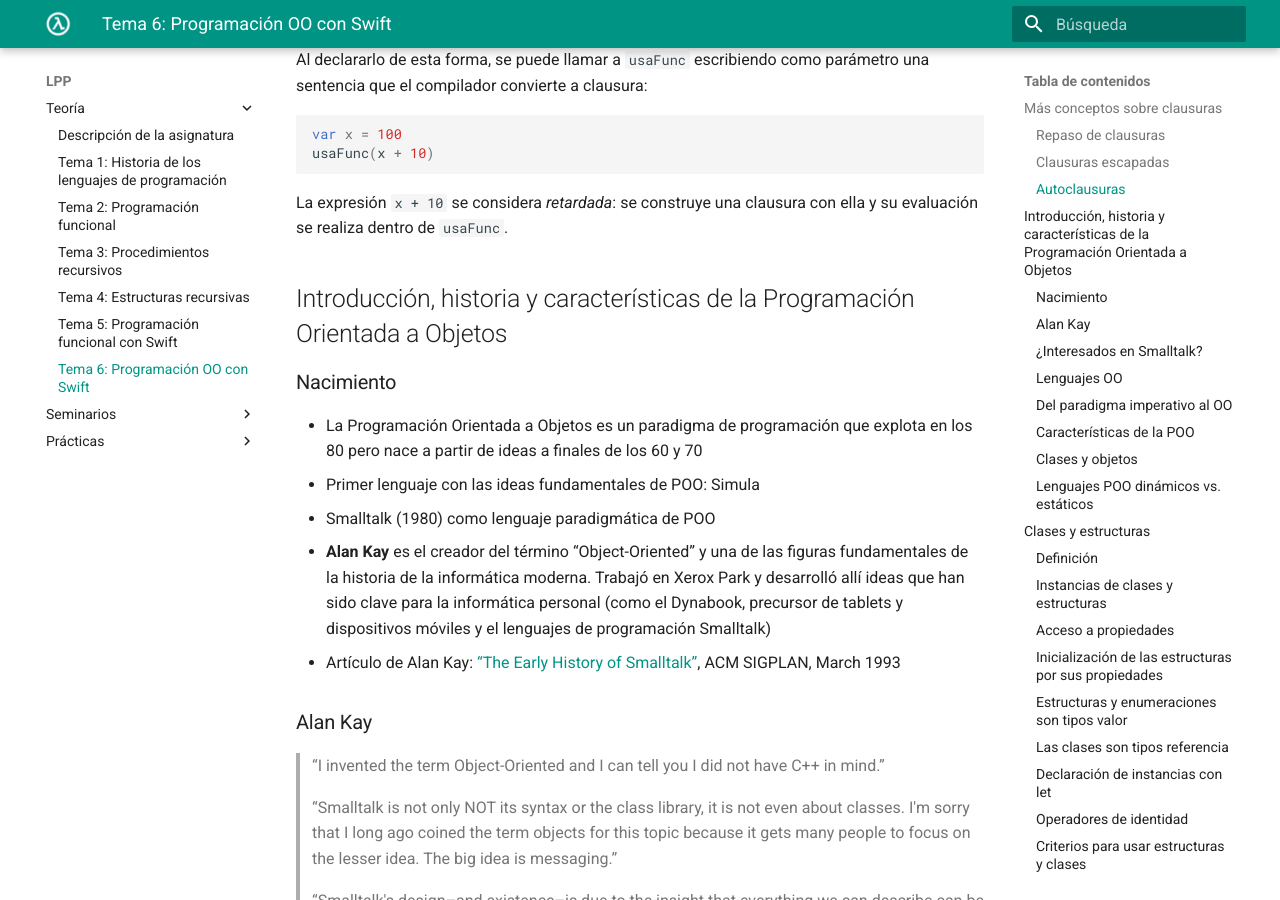
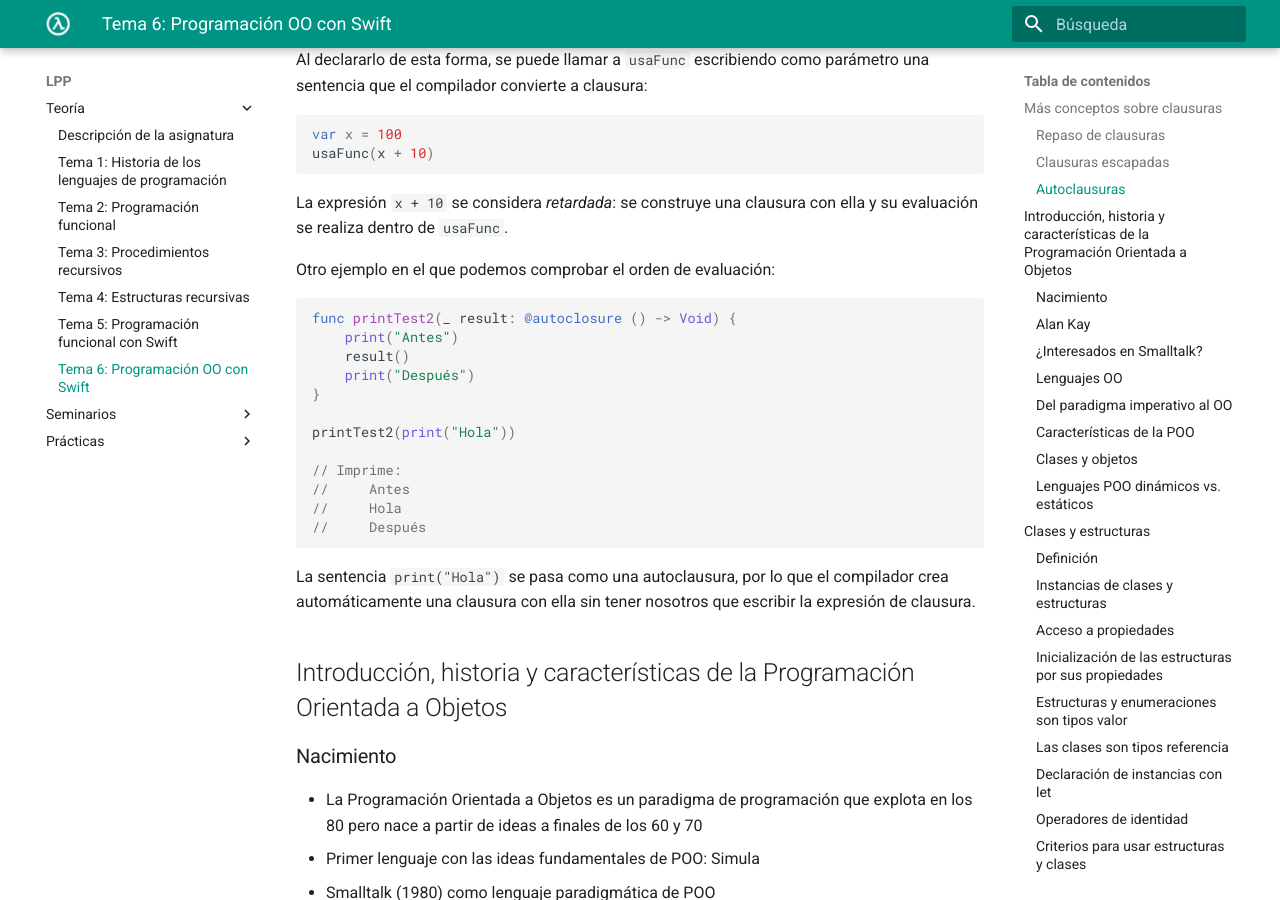
Before and after one commit to domingogallardo/apuntes-lpp, an MkDocs documentation site: the page built from docs/teoria/tema06-programacion-orientada-objetos-swift/tema06-programacion-orientada-objetos-swift.md, in a window 1280 px wide and 900 px high, scrolled down 2620 px. Built offline with MkDocs 1.6.1 and Material for MkDocs 9.7.7, drawn with Linux system fonts in a browser that asks for light colours.

Commit message:
Correcciones

````diff
--- a/docs/teoria/tema06-programacion-orientada-objetos-swift/tema06-programacion-orientada-objetos-swift.md
+++ b/docs/teoria/tema06-programacion-orientada-objetos-swift/tema06-programacion-orientada-objetos-swift.md
@@ -161,6 +161,26 @@ usaFunc(x + 10)
 La expresión `x + 10` se considera _retardada_: se construye una
 clausura con ella y su evaluación se realiza dentro de `usaFunc`.
 
+Otro ejemplo en el que podemos comprobar el orden de evaluación:
+
+```swift
+func printTest2(_ result: @autoclosure () -> Void) {
+    print("Antes")
+    result()
+    print("Después")
+}
+
+printTest2(print("Hola"))
+
+// Imprime:
+//     Antes
+//     Hola
+//     Después
+```
+
+La sentencia `print("Hola")` se pasa como una autoclausura, por lo que
+el compilador crea automáticamente una clausura con ella sin tener
+nosotros que escribir la expresión de clausura.
 
 ## Introducción, historia y características de la Programación Orientada a Objetos
 
````
